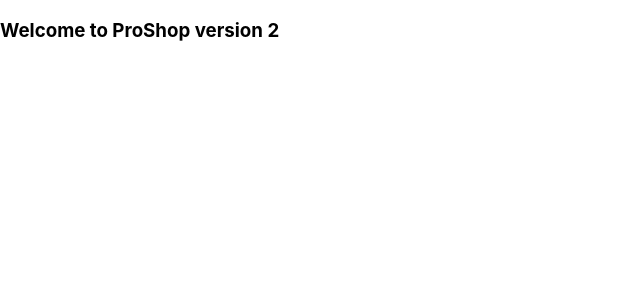
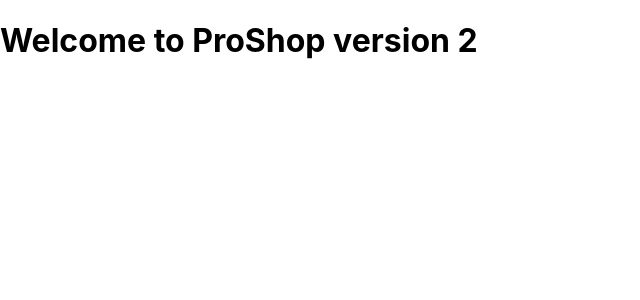
Before and after one commit to kike-Pinto/profshop-v2, a React (Create React App) app in the folder frontend/: page / in a window 1280 px wide. Shown: the top 300 px of the page, without its empty margins (0-640 px from the left). Built offline with nearby package versions, Linux system fonts and the light colour scheme.

Commit message:
tercer commit

```diff
--- a/frontend/src/App.js
+++ b/frontend/src/App.js
@@ -1,7 +1,7 @@
 import React from 'react'
 
 const App = () => {
-  return <h3>Welcome to ProShop version 2</h3>
+  return <h1>Welcome to ProShop version 2</h1>
 }
 
 export default App
```
